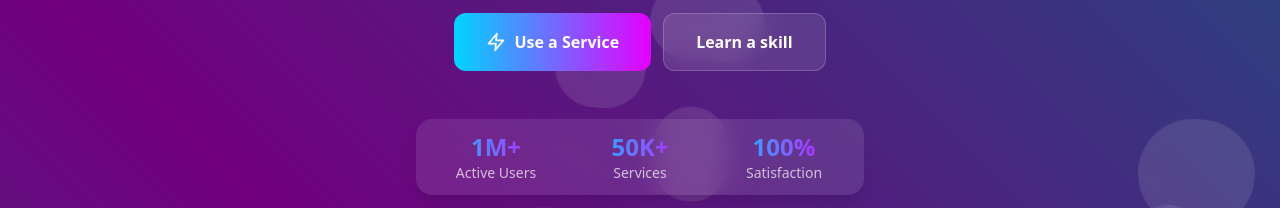
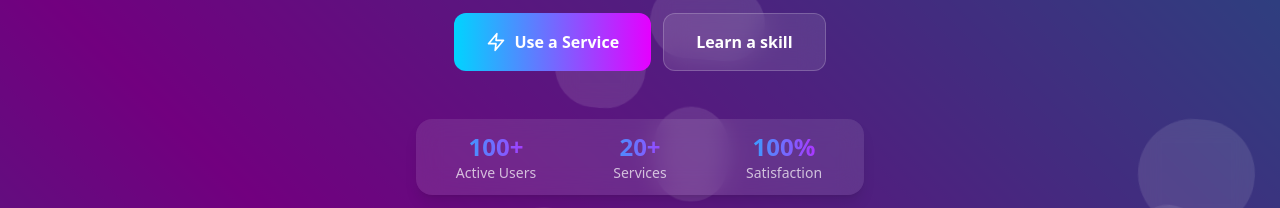
Before and after one commit to GranularX/creplanos_fire, a React (Vite) app: page / in a window 1280 px wide. Shown: the part 438-646 px from the top of the page. Built offline with nearby package versions, Linux system fonts and the light colour scheme; no server answers.

Commit message:
Update Hero.tsx

```diff
--- a/src/components/Hero.tsx
+++ b/src/components/Hero.tsx
@@ -61,11 +61,11 @@ export function Hero() {
         {/* <Search /> */}
 
         <div className="flex flex-col sm:flex-row gap-3 justify-center mt-8">
-          <Button variant="primary" onClick={() => navigate('/book')}>
+          <Button variant="primary" onClick={() => navigate('/taskboard')}>
             <Zap className="w-5 h-5 mr-2" />
             Use a Service
           </Button>
-          <Button variant="secondary">Learn a skill</Button>
+          <Button variant="secondary" onClick={() => navigate('/learn')}>Learn a skill</Button>
         </div>
 
         {/* Stats Section */}
@@ -73,13 +73,13 @@ export function Hero() {
           <div className="grid grid-cols-3 gap-4 px-4 py-3 rounded-2xl bg-white/10 backdrop-blur-md shadow-lg">
             <div className="text-center">
               <div className="text-xl sm:text-2xl font-bold bg-clip-text text-transparent bg-gradient-to-r from-primary to-secondary">
-                1M+
+                100+
               </div>
               <div className="text-xs sm:text-sm text-white/70">Active Users</div>
             </div>
             <div className="text-center">
               <div className="text-xl sm:text-2xl font-bold bg-clip-text text-transparent bg-gradient-to-r from-primary to-secondary">
-                50K+
+                20+
               </div>
               <div className="text-xs sm:text-sm text-white/70">Services</div>
             </div>
```
